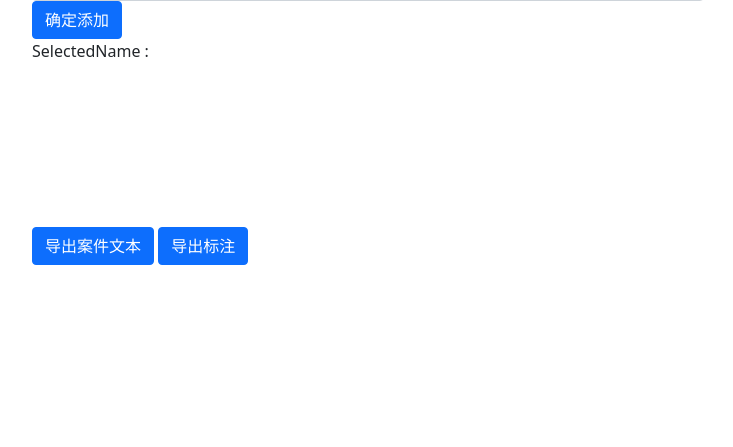
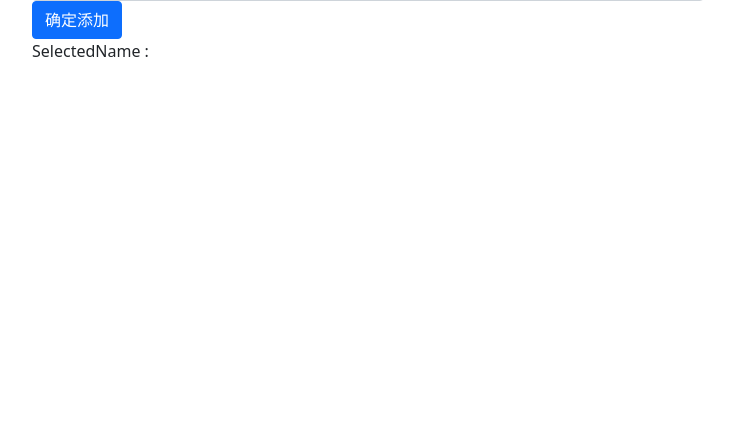
Before and after one commit to HCPlantern/DataScienceProject, a Spring Boot app: page / in a window 1280 px wide. Shown: the part 753-1200 px from the top of the page, without its empty margins (272-1005 px from the left). Run offline with Spring Boot 4, Linux system fonts and the light colour scheme; some libraries are stand-ins or nearby versions.

Commit message:
更新了下载案件和标注的隐藏功能（未选择criminal时不显示）

```diff
--- a/src/main/resources/static/index.html
+++ b/src/main/resources/static/index.html
@@ -209,8 +209,8 @@
         <!-- Tab 内容结束-->
 
     </div>
-    <button type="primary" class="btn btn-primary" @click="downloadtxt">导出案件文本</button>
-    <button type="primary" class="btn btn-primary" @click="downloadjson">导出标注</button>
+    <button v-if="hasOriginalText" type="primary" class="btn btn-primary" @click="downloadtxt">导出案件文本</button>
+    <button v-if="hasJsonText" type="primary" class="btn btn-primary" @click="downloadjson">导出标注</button>
 </div>
 
 <script>
@@ -224,6 +224,7 @@
         el: "#main-body",
         data: {
             hasOriginalText: false,
+            hasJsonText: false,
             originalText: '',
             splitText: [],
             toBeSelected: {
@@ -251,6 +252,9 @@
         watch: {
             originalText: function () {
                vm.hasOriginalText = (vm.originalText != null && vm.originalText !== "");
+            },
+            'selected.Criminals': function() {
+                vm.hasJsonText = (vm.selected.Criminals != null && vm.selected.Criminals !== "");
             }
         },
         methods: {
@@ -272,6 +276,7 @@
                    Object.values(vm.toBeSelected)[i].splice(0, Object.values(vm.toBeSelected)[i].length);
                }
                 var thisVm = this;
+                this.hasJsonText = false;
                 var data = {anythingHere: thisVm.originalText};
                 axios.post(url, data).then(function (response) {
                     console.log(response.data);
```
